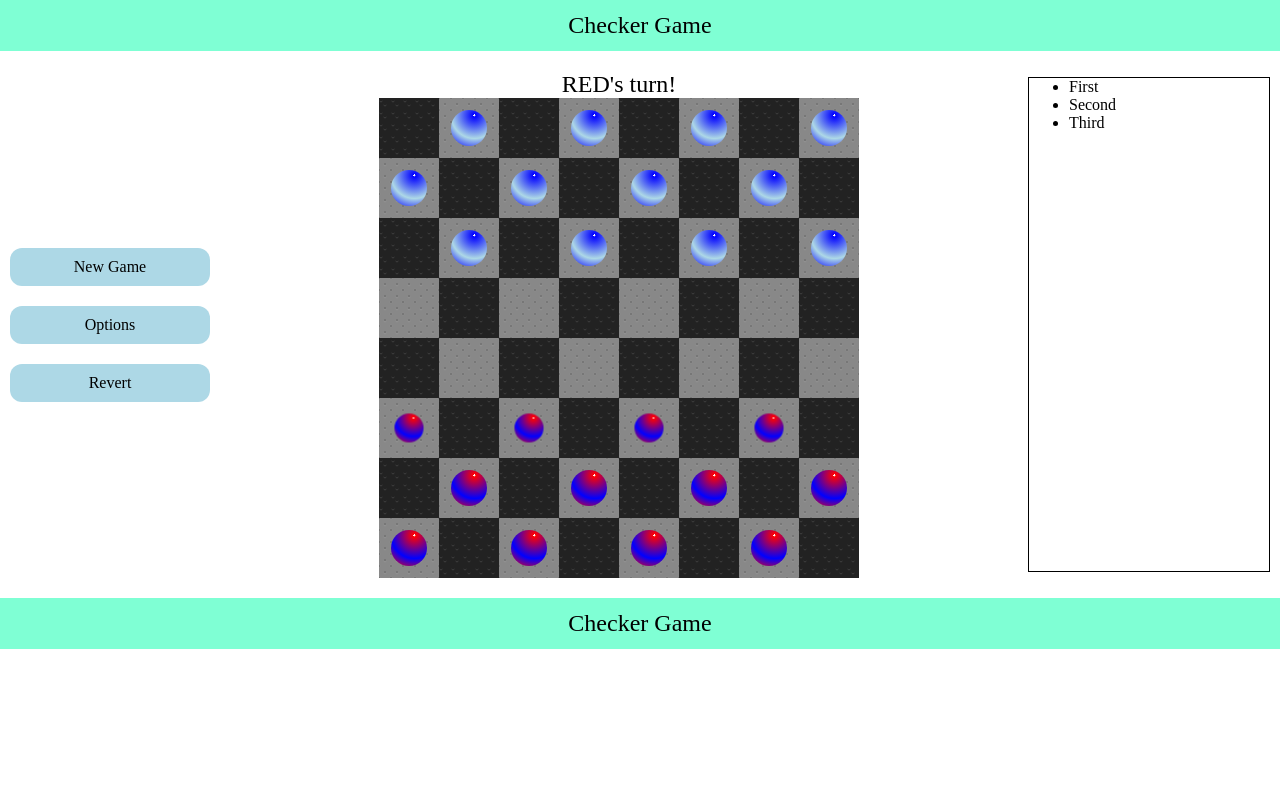
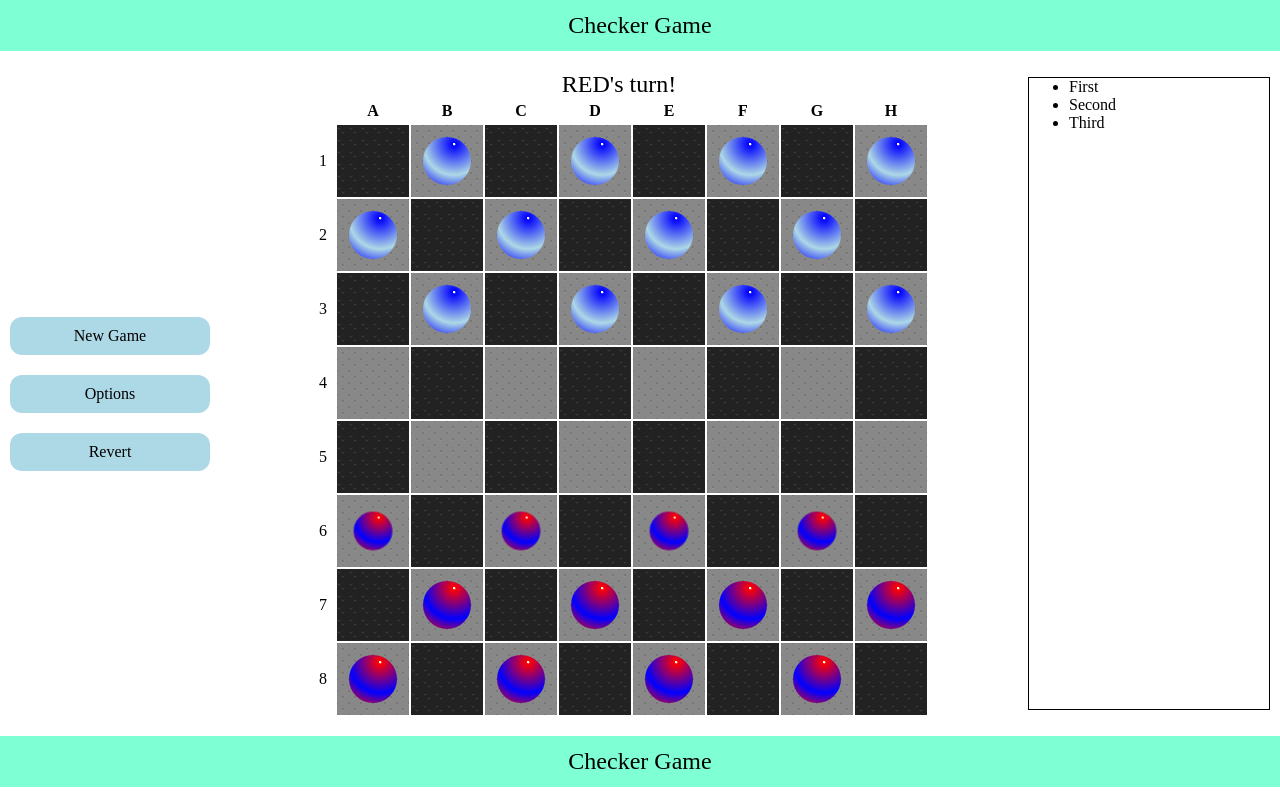
Before and after one commit to dreamcatcher0101/play-checker-game, a React (Create React App) app: page / in a window 1280 px wide. Built offline with nearby package versions, Linux system fonts and the light colour scheme.

Commit message:
feat: add axis to game board

```diff
--- a/src/components/common/boardCell/index.tsx
+++ b/src/components/common/boardCell/index.tsx
@@ -55,7 +55,7 @@ export const BoardCellComponent: React.FC<BoardCellProps> = ({ cell }) => {
   };
 
   return (
-    <td
+    <div
       className={`board-cell__container cell-${type}`}
       onDrop={handleDrop}
       onDragOver={enableDropping}
@@ -74,6 +74,6 @@ export const BoardCellComponent: React.FC<BoardCellProps> = ({ cell }) => {
           isPossibleMovePosition ? 'available-position__item' : ''
         }`}
       ></div>
-    </td>
+    </div>
   );
 };
--- a/src/components/common/boardCell/style.css
+++ b/src/components/common/boardCell/style.css
@@ -1,6 +1,7 @@
 .board-cell__container {
-  width: 36px;
-  height: 36px;
+  width: 48px;
+  height: 48px;
+  /* aspect-ratio: 1 / 1; */
   padding: 12px;
   display: inline-flex;
   align-items: center;
@@ -14,8 +15,8 @@
 }
 
 .available-position__item {
-  width: 24px;
-  height: 24px;
+  width: 100%;
+  height: 100%;
   border: 3px solid white;
   box-sizing: border-box;
   animation: scaling 2s linear infinite;
--- a/src/components/common/gameBoard/index.tsx
+++ b/src/components/common/gameBoard/index.tsx
@@ -5,7 +5,7 @@ import { BoardCellComponent } from 'components/common';
 import { BoardContext } from 'contexts';
 
 export const GameBoardComponent: React.FC = () => {
-  const { board } = useContext(BoardContext);
+  const { board, boardSize } = useContext(BoardContext);
 
   return (
     <div className="game-board">
@@ -18,11 +18,24 @@ export const GameBoardComponent: React.FC = () => {
         's turn!
       </div>
       <table className="game-board__container">
+        <thead>
+          <tr>
+            <th className="table-blank-item__container"></th>
+            {new Array(boardSize).fill(0).map((_, index) => (
+              <th className="th-title__container" key={index}>
+                {String.fromCharCode('A'.charCodeAt(0) + index)}
+              </th>
+            ))}
+          </tr>
+        </thead>
         <tbody className="game-board-content__container">
           {board.cells.map((rowCells, row) => (
             <tr key={row}>
+              <td className="td-title__container">{row + 1}</td>
               {rowCells.map((cell, col) => (
-                <BoardCellComponent key={col} cell={cell} />
+                <td key={col}>
+                  <BoardCellComponent key={col} cell={cell} />
+                </td>
               ))}
             </tr>
           ))}
--- a/src/components/common/gameBoard/style.css
+++ b/src/components/common/gameBoard/style.css
@@ -17,3 +17,16 @@
 .game-board-content__container {
   width: 100%;
 }
+
+.table-blank-item__container {
+  width: 24px;
+  height: 24px;
+}
+
+.th-title__container {
+  height: 24px;
+}
+
+.td-title__container {
+  width: 24px;
+}
```
